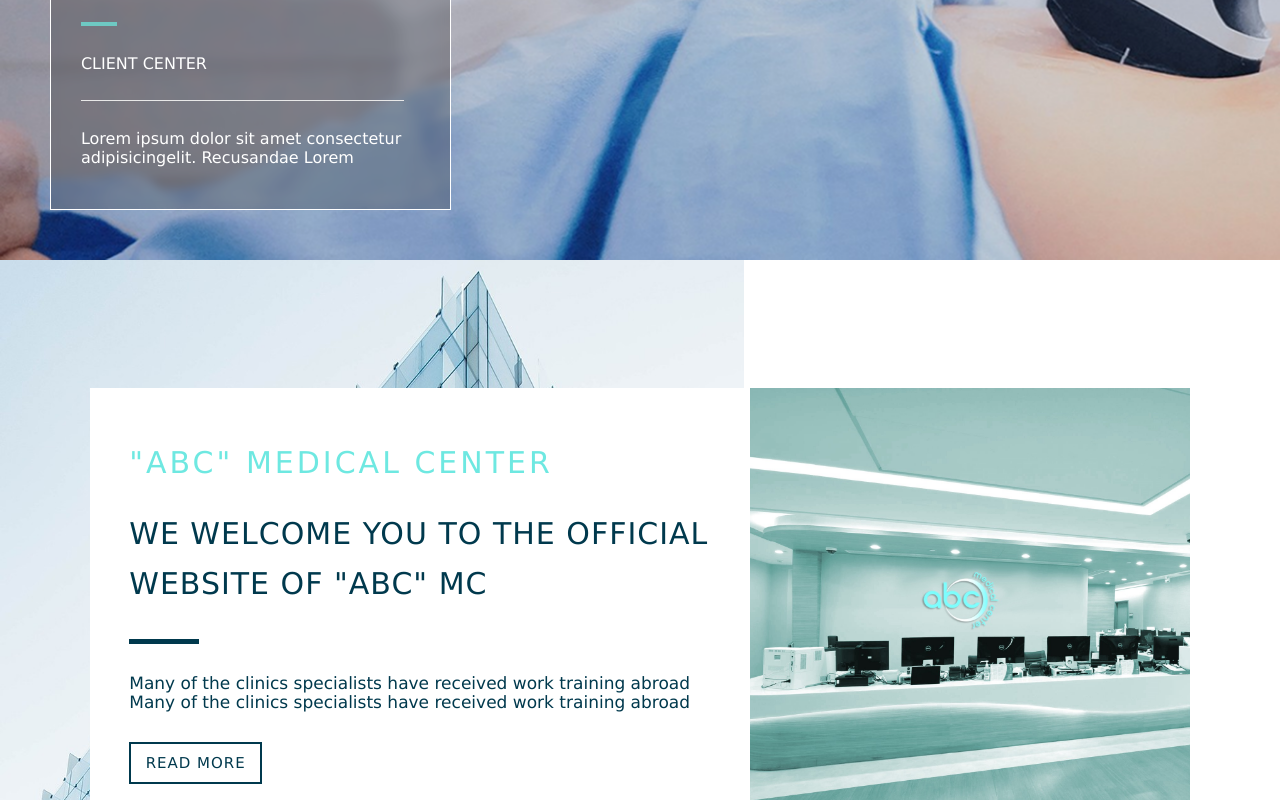
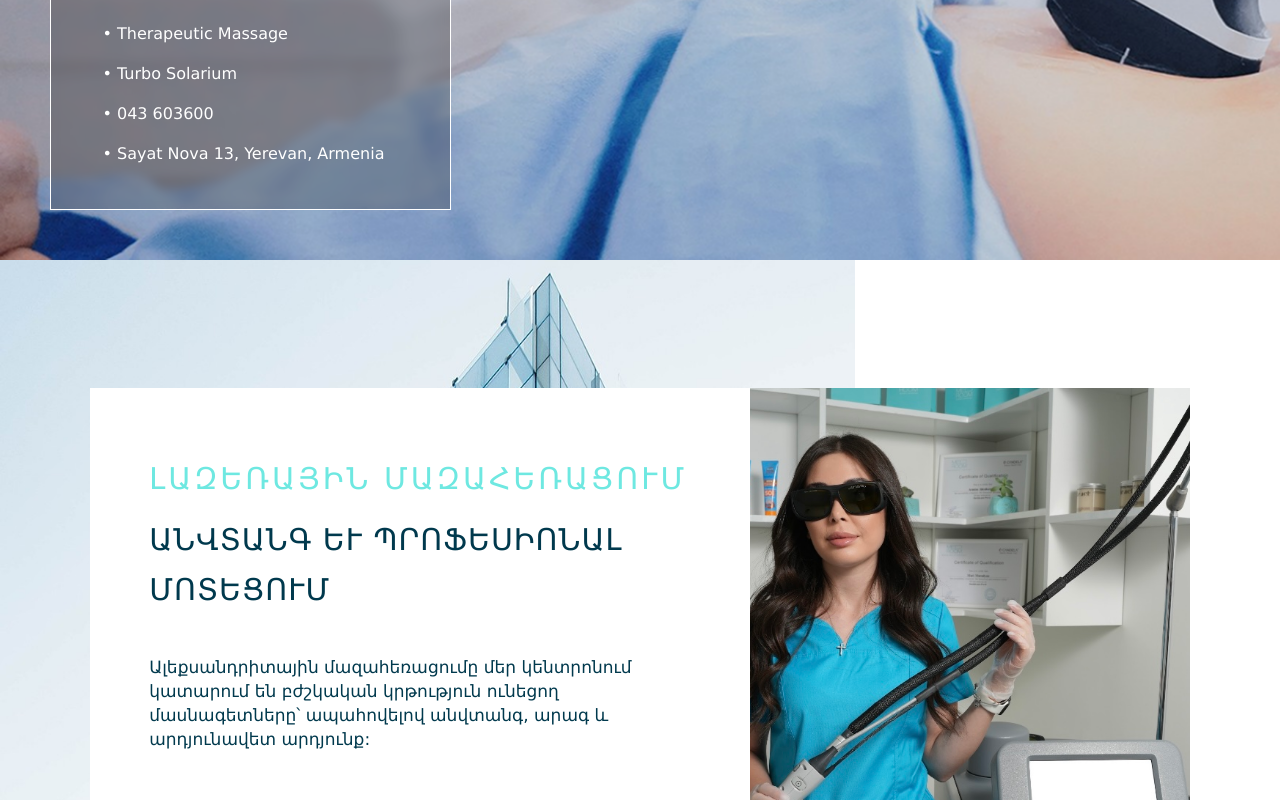
Before and after one commit to hrach347/Medroom-Clinics, a React (Create React App) app in the folder medroom_web/: page / in a window 1280 px wide. Shown: the part 540-1340 px from the top of the page. Built offline with nearby package versions, Linux system fonts and the light colour scheme.

Commit message:
all  update

```diff
--- a/medroom_web/src/components/CategoryCard/CategoryCard.jsx
+++ b/medroom_web/src/components/CategoryCard/CategoryCard.jsx
@@ -35,7 +35,7 @@ const CategoryCard = ({ data }) => {
               whileHover="whileHover"
               whileTap="whileTap"
             >
-              READ MORE
+              Իմանալ ավելին
             </motion.button>
           </Link>
         </motion.div>
--- a/medroom_web/src/components/CategoryCard/style.module.css
+++ b/medroom_web/src/components/CategoryCard/style.module.css
@@ -1,6 +1,6 @@
 .welcomeAbout {
   width: 86%;
-  height: auto;
+  height: 70vh;
   background: white;
   z-index: 1;
   display: flex;
@@ -22,7 +22,8 @@
   height: 70%;
   display: flex;
   flex-direction: column;
-  gap: 30px;
+  padding: 20px;
+  gap: 20px;
 }
 
 .title {
@@ -51,30 +52,29 @@
 .aboutLeftInformation span {
   color: #00394d;
   font-size: 17px;
-  line-height: 19px;
+  line-height: 24px;
 }
 
 .aboutLeftInformation button {
-  width: 133px;
-  padding: 10px;
+  padding: 15px 25px 15px 25px;
   border: solid #00394d 2px;
   background: transparent;
   font-size: 15px;
   letter-spacing: 1px;
   color: #00394d;
-  margin-bottom: 10%;
+  margin-top: 50px;
   cursor: pointer;
 }
 
 .aboutRight {
   width: 40%;
-  height: 100%;
-  object-fit: cover;
   z-index: 1;
 }
 
 .aboutRight > img {
   width: 100%;
+  height: 100%;
+  object-fit: cover;
 }
 
 @media screen and (max-width: 1200px) {
--- a/medroom_web/src/pages/Home/index.jsx
+++ b/medroom_web/src/pages/Home/index.jsx
@@ -2,17 +2,17 @@ import AboutPart from "../../ui/AboutPart";
 import LandingBackground from "../../ui/LandingBackground";
 import CardsContainer from "../../ui/CardsContainer";
 
-import clinicServices from "../../Assets/Images/clinicServices.png";
+import clinicServices from "../../Assets/Images/MerMasin.PNG";
 import styles from "./style.module.css";
 import Blogs from "../../ui/Blogs";
 import font from "../../Assets/Images/font2.png";
 
 function Home() {
   const data = {
-    title: '"ABC" Medical Center',
-    description: 'We welcome you to the official website of "ABC" MC',
+    title: 'Լազեռային Մազահեռացում',
+    description: 'Անվտանգ և պրոֆեսիոնալ մոտեցում',
     subtitle:
-      "Many of the clinics specialists have received work training abroad Many of the clinics specialists have received work training abroad",
+      "Ալեքսանդրիտային մազահեռացումը մեր կենտրոնում կատարում են բժշկական կրթություն ունեցող մասնագետները՝ ապահովելով անվտանգ, արագ և արդյունավետ արդյունք:",
     image: clinicServices,
     to: "/",
   };
--- a/medroom_web/src/ui/LandingBackground/index.jsx
+++ b/medroom_web/src/ui/LandingBackground/index.jsx
@@ -11,11 +11,13 @@ const LandingBackground = () => {
       <div className={styles.fontClient}>
         <div>
           <div className={styles.fontClientLine1}></div>
-          <p>CLIENT CENTER</p>
+          <p>Medroom Clinics</p>
           <div className={styles.fontClientLine2}></div>
           <p>
-            Lorem ipsum dolor sit amet consectetur adipisicingelit. Recusandae
-            Lorem
+            Specialized in: <br /> • Alexandrite Laser Hair Removal <br /> •
+            Advanced Skin Treatments <br />• Botox & Fillers <br /> •
+            Therapeutic Massage <br /> • Turbo Solarium <br /> • 043 603600{" "}
+            <br />• Sayat Nova 13, Yerevan, Armenia
           </p>
         </div>
       </div>
--- a/medroom_web/src/ui/LandingBackground/style.module.css
+++ b/medroom_web/src/ui/LandingBackground/style.module.css
@@ -10,13 +10,13 @@
 
 .fontClient {
   width: 34%;
-  height: 33%;
   border: solid white 1px;
   background-color: rgba(18, 18, 18, 0.252);
   backdrop-filter: blur(4px);
   display: flex;
-  justify-content: center;
   align-items: center;
+  padding: 35px;
+  line-height: 40px;
 }
 
 .fontClient > div {
@@ -42,14 +42,14 @@
 }
 
 .fontClientLine1 {
-  width: 10%;
-  height: 2%;
-  background-color: #6ec9c3;
+  width: 80%;
+  height: 2px;
+  background-color: rgb(232, 232, 232);
 }
 .fontClientLine2 {
-  width: 90%;
-  height: 0.3%;
-  background-color: rgb(232, 232, 232);
+  width: 80%;
+  height: 2px;
+  background-color: #6ec9c3;
 }
 
 @media screen and (max-width: 1200px) {
```
Also changed, not shown: medroom_web/src/Assets/Images/MerMasin.PNG (added).
